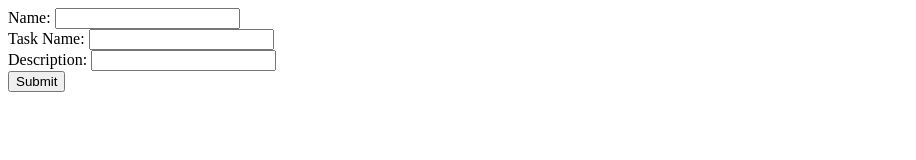
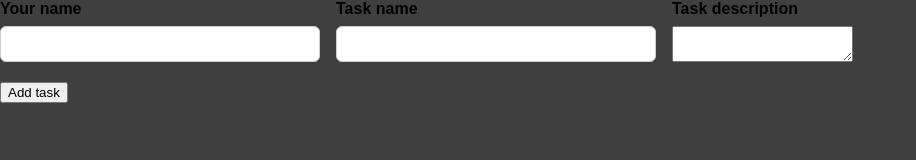
Before and after one commit to iluxa2003/STANDS, a website: page ToDoList/public/index.html in a window 1280 px wide. Shown: the whole page, without its empty margins (0-916 px from the left). Drawn offline with Linux system fonts and the light colour scheme.

Commit message:
some html + css

```diff
--- a/ToDoList/public/index.css
+++ b/ToDoList/public/index.css
@@ -0,0 +1,39 @@
+* {
+  box-sizing: border-box;
+}
+
+html {
+  font-family: 'Noto Sans JP', sans-serif;
+}
+
+body {
+  margin: 0;
+  background-color: #3f3f3f;
+}
+
+.new-task__controls {
+  display: flex;
+  flex-wrap: wrap;
+  gap: 1rem;
+  margin-bottom: 1rem;
+  text-align: left;
+}
+
+.new-task__control label {
+  font-weight: bold;
+  margin-bottom: 0.5rem;
+  display: block;
+}
+
+.new-task__control input {
+  font: inherit;
+  padding: 0.5rem;
+  border-radius: 6px;
+  border: 1px solid #ccc;
+  width: 20rem;
+  max-width: 100%;
+}
+
+.new-etask__actions {
+  text-align: right;
+}
--- a/ToDoList/public/index.html
+++ b/ToDoList/public/index.html
@@ -9,17 +9,29 @@
   <body>
     <header></header>
     <main>
-      <form action="submit" method="get">
-        Name: <input type="name" name="name" /><br />
-        Task Name: <input type="text" name="task_name" /><br />
-        Description: <input type="text" name="description" /><br />
-        <input type="submit" value="Submit" />
-      </form>
-
       <section>
-        <div class="task_container"></div>
+        <form>
+          <div class="new-task__controls">
+            <div class="new-task__control">
+              <label>Your name</label>
+              <input type="text" onChange="{titleChangeHandler}" />
+            </div>
+            <div class="new-task__control">
+              <label>Task name</label>
+              <input type="text" onChange="{amountChangeHandler}" />
+            </div>
+            <div class="new-task__control">
+              <label>Task description</label>
+              <textarea></textarea>
+            </div>
+          </div>
+          <div class="new-task__actions">
+            <button type="submit">Add task</button>
+          </div>
+        </form>
       </section>
     </main>
     <footer></footer>
+    <script src="./index.js" type="module"></script>
   </body>
 </html>
```
Also changed, not shown: ToDoList/app.js (+15 -1 lines), ToDoList/package.json (+3 -7 lines), 1 other file.
